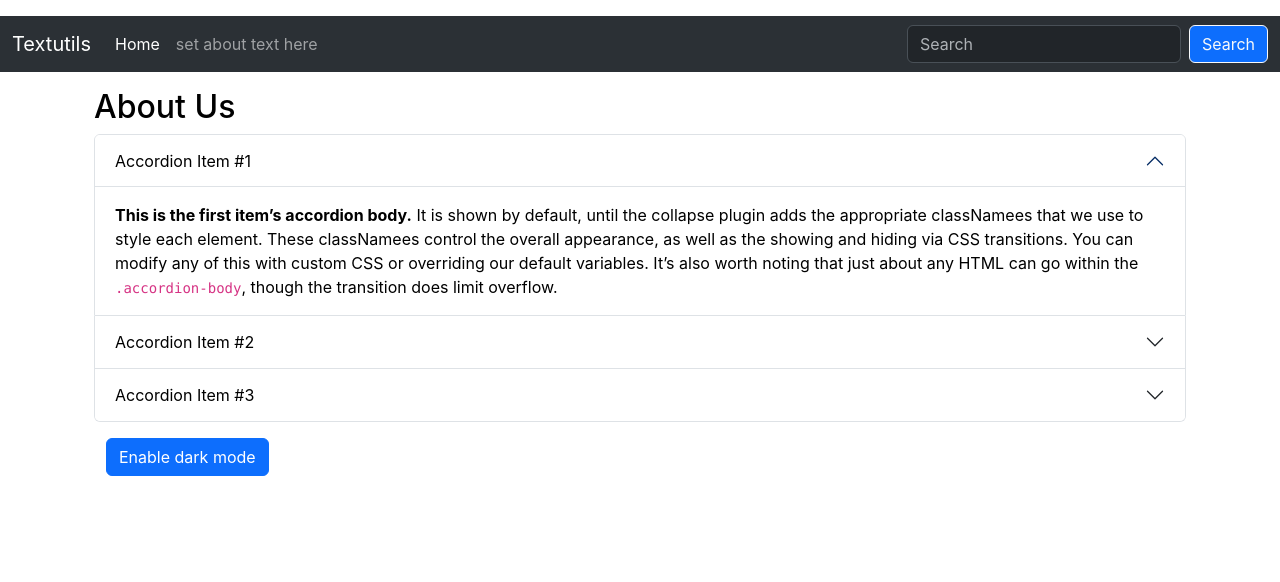
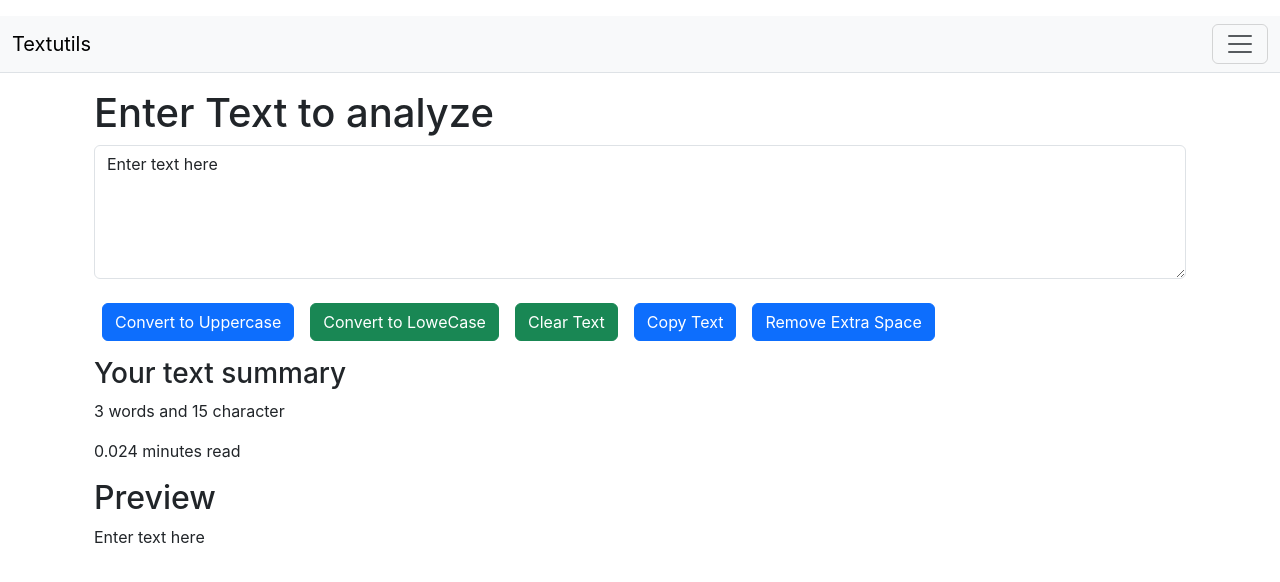
Before and after one commit to Deba94das/ReactJS-POC, a React (Create React App) app in the folder textutils/: page / in a window 1280 px wide. Shown: the top 582 px of the page. Built offline with nearby package versions, Linux system fonts and the light colour scheme.

Commit message:
react router code added to navigate between home and about component

```diff
--- a/textutils/package.json
+++ b/textutils/package.json
@@ -9,6 +9,8 @@
     "@testing-library/user-event": "^13.5.0",
     "react": "^19.1.0",
     "react-dom": "^19.1.0",
+    "react-router": "^7.6.3",
+    "react-router-dom": "^7.6.3",
     "react-scripts": "5.0.1",
     "web-vitals": "^2.1.4"
   },
--- a/textutils/public/index.html
+++ b/textutils/public/index.html
@@ -30,7 +30,7 @@
       integrity="sha384-LN+7fdVzj6u52u30Kp6M/trliBMCMKTyK833zpbD+pXdCLuTusPj697FH4R/5mcr"
       crossorigin="anonymous"
     />
-    <title>React App</title>
+    <title></title>
   </head>
   <body>
     <noscript>You need to enable JavaScript to run this app.</noscript>
--- a/textutils/src/App.js
+++ b/textutils/src/App.js
@@ -1,22 +1,40 @@
+import { useState } from "react";
 import "./App.css";
 import About from "./components/About";
 import Navbar from "./components/Navbar";
-//import TextForm from "./components/TextForm";
+import TextForm from "./components/TextForm";
+import ReactDOM from "react-dom/client";
+import { BrowserRouter as Router, Routes, Route, Link } from "react-router-dom";
 
 function App() {
+  const [mode, setMode] = useState("light");
+
+  const toggleMode = () => {
+    if (mode === "light") {
+      setMode("dark");
+      document.body.style.backgroundColor = "grey";
+    } else {
+      setMode("light");
+      document.body.style.backgroundColor = "white";
+    }
+  };
   return (
-    <>
-      {/* <Navbar title ="Textutils" aboutText="About Textutils"/> */}
-      {/* <Navbar /> */}
+    <Router>
       <div className="my-3">
-      <Navbar title="Textutils" />
-      </div>
-
-      <div className="container" my-3>
-        {/* <TextForm heading="Enter the text below to analyze:"/> */}
-        <About></About>
-      </div>
-    </>
+          <Navbar
+            title="Textutils"
+            aboutText="About"
+            mode={mode}
+            toggleMode={toggleMode}
+          />
+        </div>
+        <div className="container my-3">
+        <Routes>
+            <Route exact path="/" element={<TextForm heading="Enter Text to analyze" mode={mode}/>} />
+            <Route exact path="/about" element={<About />} />
+        </Routes>
+        </div>
+    </Router>
   );
 }
 
--- a/textutils/src/components/Navbar.js
+++ b/textutils/src/components/Navbar.js
@@ -1,15 +1,16 @@
 import React from 'react'
 import PropTypes from 'prop-types'
+import { Link } from 'react-router'
 
 
-function Navbar({title='set title here',aboutText='set about text here'}) {
+function Navbar(props) {
   return (
     <div>
-      <nav className="navbar navbar-expand-lg bg-body-tertiary" data-bs-theme="dark">
+      <nav className={`navbar bg-${props.mode} border-bottom border-body`} data-bs-theme={props.mode}>
         <div className="container-fluid">
-          <a className="navbar-brand" href="/">
-            {title}
-          </a>
+          <Link className="navbar-brand" to="/">
+            {props.title}
+          </Link>
           <button
             className="navbar-toggler"
             type="button"
@@ -24,17 +25,17 @@
           <div className="collapse navbar-collapse" id="navbarSupportedContent">
             <ul className="navbar-nav me-auto mb-2 mb-lg-0">
               <li className="nav-item">
-                <a className="nav-link active" aria-current="page" href="/">
+                <Link className="nav-link active" aria-current="page" to="/">
                   Home
-                </a>
+                </Link>
               </li>
               <li className="nav-item">
-                <a className="nav-link" href="/">
-                  {aboutText}
-                </a>
+                <Link className="nav-link" to="/about">
+                  {props.aboutText}
+                </Link>
               </li>
             </ul>
-            <form className="d-flex" role="search">
+            {/* <form className="d-flex" role="search">
               <input
                 className="form-control me-2"
                 type="search"
@@ -44,7 +45,11 @@
               <button className="btn bg-primary btn-outline-light" type="submit" data-bs-theme="light">
                 Search
               </button>
-            </form>
+            </form> */}
+            <div className={`form-check form-switch text-${props.mode === 'light'?'dark':'light'}`}>
+              <input className="form-check-input" type="checkbox" onClick={props.toggleMode} role="switch" id="switchCheckDefault" />
+              <label className="form-check-label" htmlFor="switchCheckDefault">Enable DarkMode</label>
+            </div>
           </div>
         </div>
       </nav>
--- a/textutils/src/components/TextForm.js
+++ b/textutils/src/components/TextForm.js
@@ -19,6 +19,15 @@
   const handleOnChange =(e) =>{
     setText(e.target.value);
   }
+  const handleCopy = ()=>{
+    const text= document.getElementById('myBox');
+    text.select();
+    navigator.clipboard.writeText(text.value);
+  }
+  const handleExtraSpace = ()=>{
+    const newtText= text.split(/[ ]+/);
+    setText(newtText.join(' '));
+  }
   return (
     <>
     <div className="container">
@@ -29,6 +38,8 @@
         <button className="btn btn-primary mx-2" onClick={convertToUppercase}>Convert to Uppercase</button>
         <button className="btn btn-success mx-2" onClick={convertToLowercase}>Convert to LoweCase</button>
         <button className="btn btn-success mx-2" onClick={clearText}>Clear Text</button>
+        <button className="btn btn-primary mx-2" onClick={handleCopy}>Copy Text</button>
+        <button className="btn btn-primary mx-2" onClick={handleExtraSpace}>Remove Extra Space</button>
       </div>
     </div>
     <div className="container my-3">
```
Also changed, not shown: 1 other file (tests, documents, lock files or other folders).
